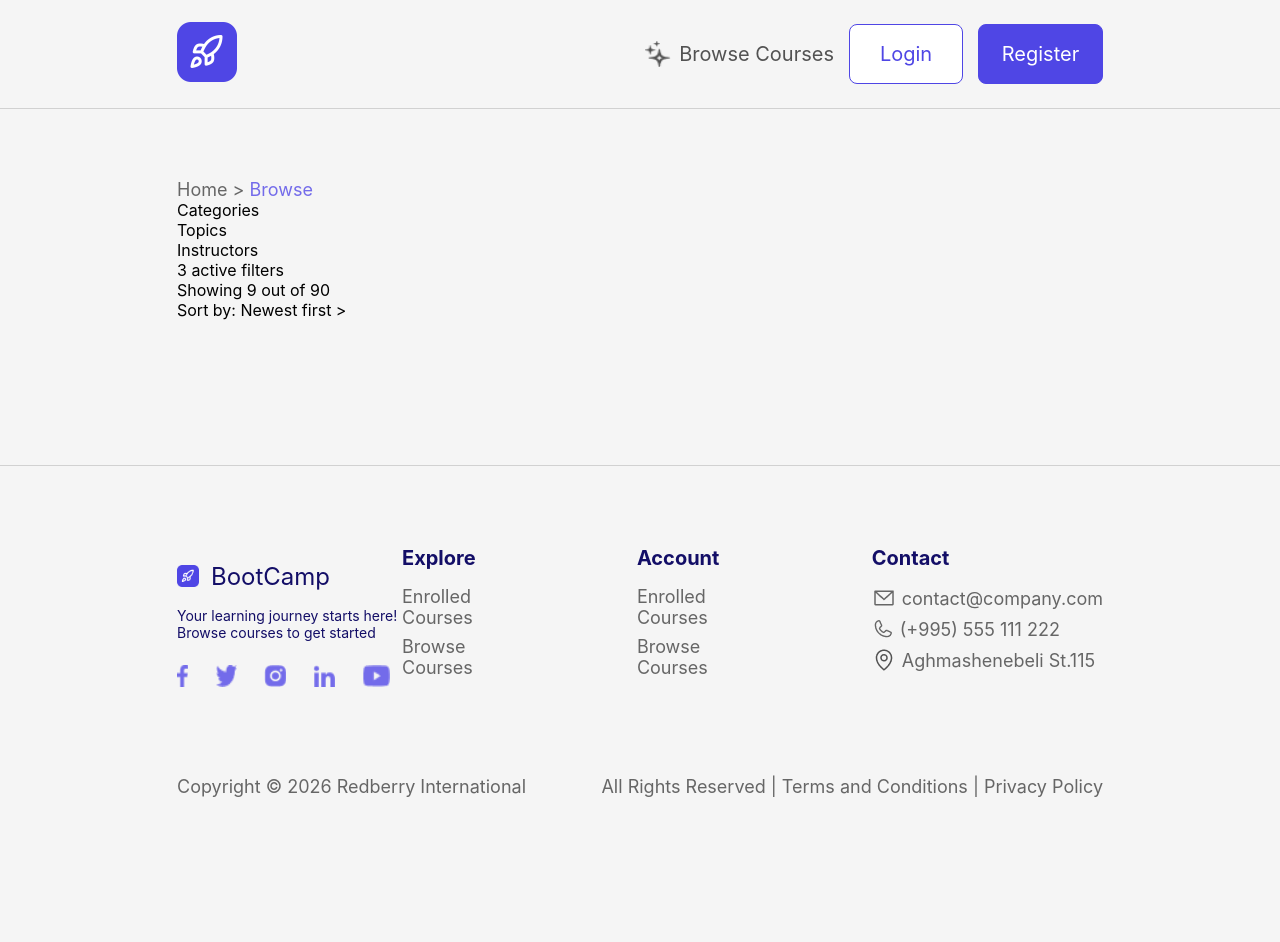
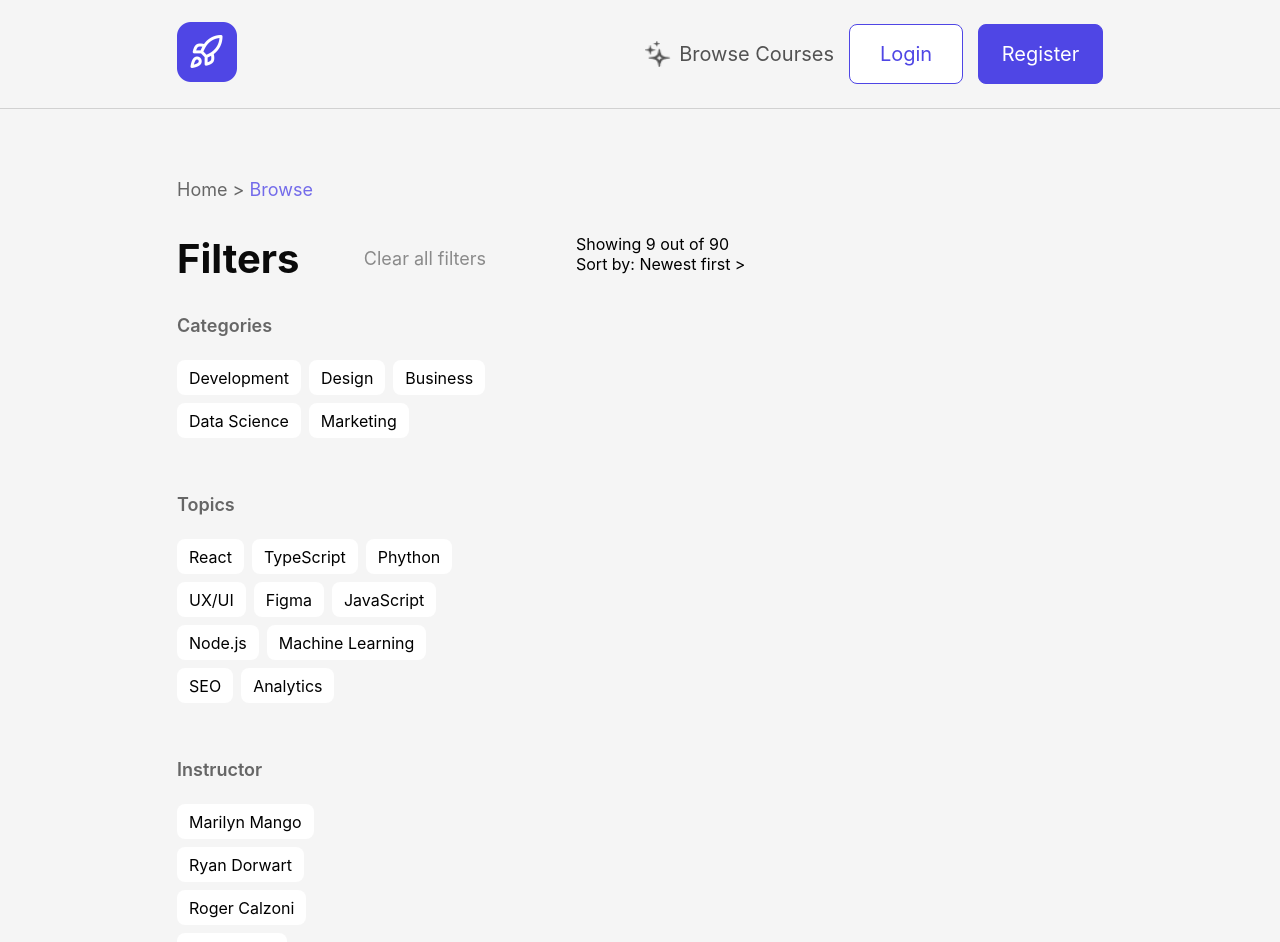
Before and after one commit to SabaShagidzeMain/redberry-project, a React (Vite) app: page /browse in a window 1280 px wide. Shown: the top 942 px of the page. Before the commit the page ends 817 px from the top, so only its background shows below. Built offline with nearby package versions, Linux system fonts and the light colour scheme.

Commit message:
feat: filters UI

```diff
--- a/src/pages/Browse/Browse.jsx
+++ b/src/pages/Browse/Browse.jsx
@@ -11,15 +11,96 @@ export default function Browse() {
         &gt; <span>Browse</span>
       </div>
 
-      {/* TOOLBAR */}
       <div className={styles.toolbar}>
-        {/* LEFT: filters */}
         <div className={styles.filters}>
-          <div>Categories</div>
-          <div>Topics</div>
-          <div>Instructors</div>
+          <div className={styles.filtersHeader}>
+            <h4>Filters</h4>
+            <button>Clear all filters</button>
+          </div>
+          <div className={styles.tagContainer}>
+            <div className={styles.tagHeader}>
+              <p>Categories</p>
+            </div>
+            <div className={styles.tagWrapper}>
+              <div className={styles.tag}>
+                <p>Development</p>
+              </div>
+              <div className={styles.tag}>
+                <p>Design</p>
+              </div>
+              <div className={styles.tag}>
+                <p>Business</p>
+              </div>
+              <div className={styles.tag}>
+                <p>Data Science</p>
+              </div>
+              <div className={styles.tag}>
+                <p>Marketing</p>
+              </div>
+            </div>
+          </div>
+          <div className={styles.tagContainer}>
+            <div className={styles.tagHeader}>
+              <p>Topics</p>
+            </div>
+            <div className={styles.tagWrapper}>
+              <div className={styles.tag}>
+                <p>React</p>
+              </div>
+              <div className={styles.tag}>
+                <p>TypeScript</p>
+              </div>
+              <div className={styles.tag}>
+                <p>Phython</p>
+              </div>
+              <div className={styles.tag}>
+                <p>UX/UI</p>
+              </div>
+              <div className={styles.tag}>
+                <p>Figma</p>
+              </div>
+              <div className={styles.tag}>
+                <p>JavaScript</p>
+              </div>
+              <div className={styles.tag}>
+                <p>Node.js</p>
+              </div>
+              <div className={styles.tag}>
+                <p>Machine Learning</p>
+              </div>
+              <div className={styles.tag}>
+                <p>SEO</p>
+              </div>
+              <div className={styles.tag}>
+                <p>Analytics</p>
+              </div>
+            </div>
+          </div>
 
-          <div className={styles.activeFilters}>3 active filters</div>
+          <div className={styles.tagContainer}>
+            <div className={styles.tagHeader}>
+              <p>Instructor</p>
+            </div>
+            <div className={styles.instructorWrapper}>
+              <div className={styles.tag}>
+                <p>Marilyn Mango</p>
+              </div>
+              <div className={styles.tag}>
+                <p>Ryan Dorwart</p>
+              </div>
+              <div className={styles.tag}>
+                <p>Roger Calzoni</p>
+              </div>
+              <div className={styles.tag}>
+                <p>Zain Philips</p>
+              </div>
+            </div>
+          </div>
+
+          <div className={styles.activeFilters}>
+            <span></span>
+            <p>0 Filters Active</p>
+          </div>
         </div>
 
         {/* RIGHT: course controls */}
--- a/src/pages/Browse/Browse.module.css
+++ b/src/pages/Browse/Browse.module.css
@@ -16,3 +16,92 @@
   color: #666666;
   text-decoration: none;
 }
+
+.toolbar {
+  display: flex;
+  margin-top: 34px;
+  gap: 90px;
+}
+
+.filters {
+  width: 309px;
+}
+
+.filtersHeader {
+  display: flex;
+  justify-content: space-between;
+  align-items: center;
+  margin-bottom: 32px;
+}
+
+.filtersHeader h4 {
+  margin: 0;
+  font-size: 40px;
+  color: #0a0a0a;
+}
+
+.filtersHeader button {
+  background: none;
+  border: none;
+  padding: 0;
+  margin: 0;
+  font-size: 18px;
+  color: #8a8a8a;
+  cursor: pointer;
+}
+
+.tagContainer {
+  display: flex;
+  flex-direction: column;
+  margin-bottom: 56px;
+}
+
+.tagContainer p {
+  margin: 0;
+}
+
+.tagHeader {
+  margin-bottom: 24px;
+}
+
+.tagHeader p {
+  font-size: 18px;
+  color: #666666;
+  font-weight: 600;
+}
+
+.tagWrapper {
+  display: flex;
+  flex-wrap: wrap;
+  gap: 8px;
+}
+
+.tag {
+  padding: 7.5px 12px;
+  background-color: #fff;
+  border-radius: 8px;
+  cursor: pointer;
+  width: fit-content;
+}
+
+.instructorWrapper {
+  display: flex;
+  flex-direction: column;
+  gap: 8px;
+}
+
+.activeFilters {
+  display: flex;
+  flex-direction: column;
+}
+
+.activeFilters span {
+  width: 100%;
+  height: 1px;
+  background: #666666;
+}
+
+.activeFilters p {
+  color: #8a8a8a;
+  font-size: 14;
+}
```
